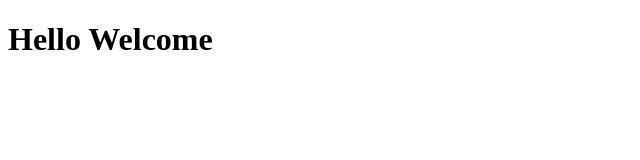
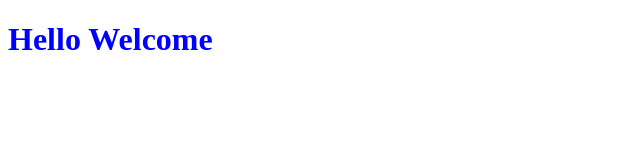
Before and after one commit to omnibeast/website, a plain HTML site: page index.html in a window 1280 px wide. Shown: the whole page, without its empty margins (0-640 px from the left). Drawn offline with Linux system fonts and the light colour scheme.

Commit message:
test conflit

```diff
--- a/index.html
+++ b/index.html
@@ -4,7 +4,7 @@
 
     </head>
     <body>
-        <h1>Hello Welcome</h1>
+        <h1 style="color: blue;">Hello Welcome</h1>
     </body>
 
 </html>
```
